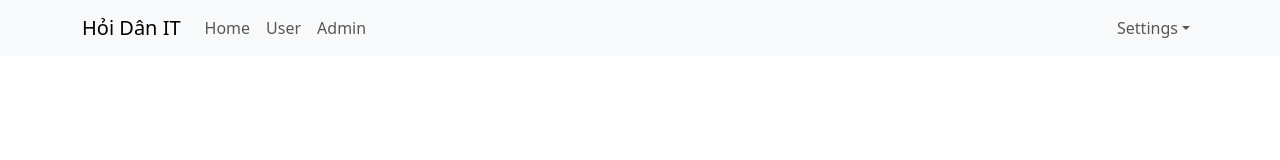
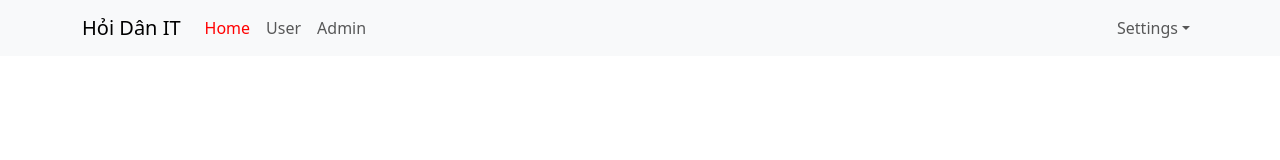
Before and after one commit to leminhtien289/HocReactChapterTwo, a React (Create React App) app: page / in a window 1280 px wide. Shown: the top 160 px of the page. Built offline with nearby package versions, Linux system fonts and the light colour scheme.

Commit message:
Active Link  - NavLink

```diff
--- a/src/App.js
+++ b/src/App.js
@@ -1,6 +1,6 @@
 import './App.scss';
 import Header from './components/Header/Header';
-import { Outlet, Link } from 'react-router-dom';
+import { Outlet } from 'react-router-dom';
 
 const App = () => {
   return (
--- a/src/App.scss
+++ b/src/App.scss
@@ -7,3 +7,15 @@
   -webkit-font-smoothing: antialiased;
   -moz-osx-font-smoothing: grayscale;
 }
+
+.app-container {
+  .header-container {
+    .navbar-nav {
+      .nav-link {
+        &.active {
+          color: red;
+        }
+      }
+    }
+  }
+}
--- a/src/components/Header/Header.js
+++ b/src/components/Header/Header.js
@@ -2,7 +2,7 @@
 import Nav from 'react-bootstrap/Nav';
 import Navbar from 'react-bootstrap/Navbar';
 import NavDropdown from 'react-bootstrap/NavDropdown';
-import { Link } from 'react-router-dom';
+import { NavLink } from 'react-router-dom';
 
 const Header = () => {
     return (
@@ -12,9 +12,9 @@
                 <Navbar.Toggle aria-controls="basic-navbar-nav" />
                 <Navbar.Collapse id="basic-navbar-nav">
                     <Nav className="me-auto">
-                        <Link to='/' className='nav-link'>Home</Link>
-                        <Link to='/users' className='nav-link'>User</Link>
-                        <Link to='/admins' className='nav-link'>Admin</Link>
+                        <NavLink to='/' className='nav-link'>Home</NavLink>
+                        <NavLink to='/users' className='nav-link'>User</NavLink>
+                        <NavLink to='/admins' className='nav-link'>Admin</NavLink>
                     </Nav>
                     <Nav>
                         <NavDropdown title="Settings" id="basic-nav-dropdown">
```
